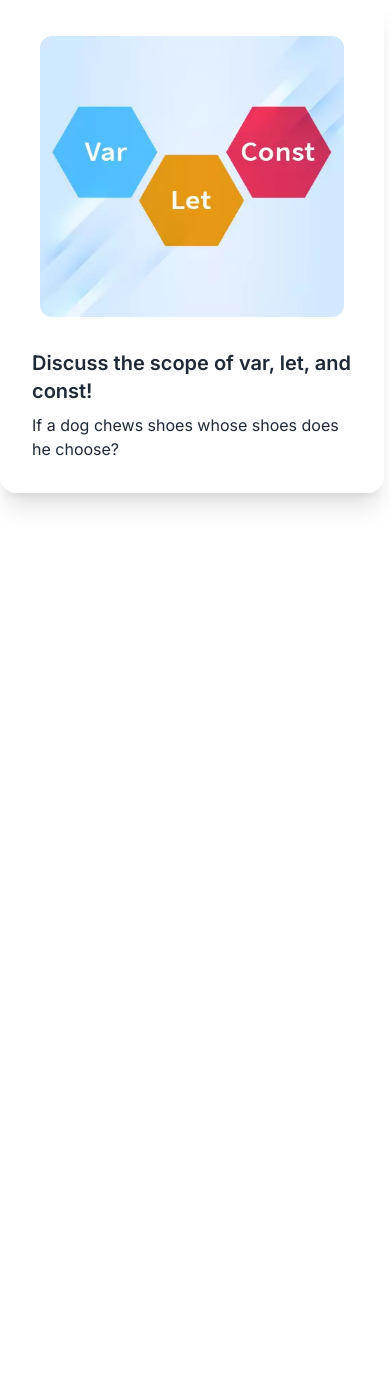
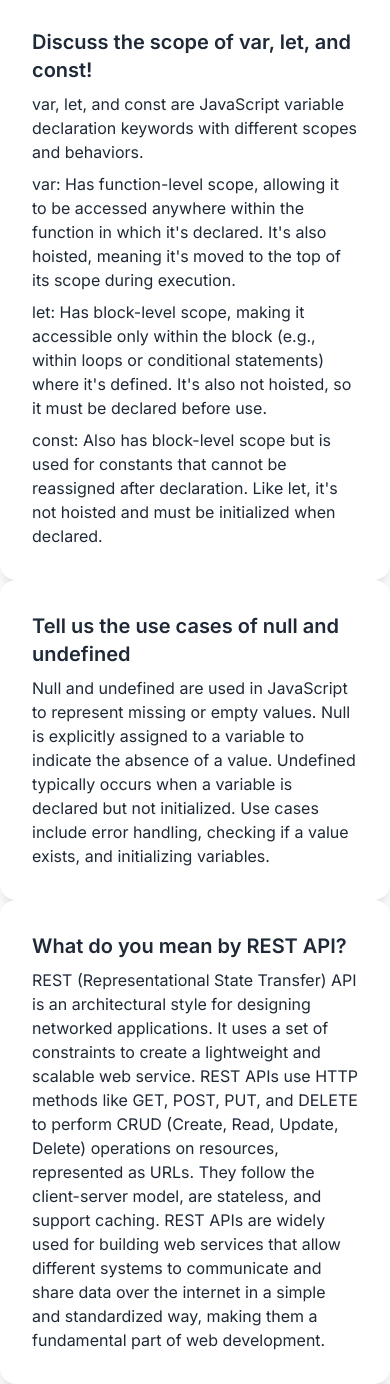
Before and after one commit to HasanurHasu/phtube-assignment, a plain HTML site: page blog.html in a window 390 px wide. Shown: the part 164-1548 px from the top of the page. Before the commit the page ends 844 px from the top, so only its background shows below. Drawn offline with nearby package versions, Linux system fonts and the light colour scheme; no server answers.

Commit message:
responsive

```diff
--- a/blog.html
+++ b/blog.html
@@ -41,15 +41,48 @@
 
             <div>
                 <div>
-                    <div class="card w-96 bg-base-100 shadow-xl">
-                        <figure class="px-10 pt-10">
-                          <img src="./images/var-let-and-const.jpg" alt="Shoes" class="rounded-xl" />
-                        </figure>
+                    <div class="card bg-base-100 shadow-xl">
                         <div class="card-body items-left text-left">
-                          <h2 class="card-title">Discuss the scope of var, let, and const!</h2>
-                          <p>If a dog chews shoes whose shoes does he choose?</p>
+                            <h2 class="card-title">Discuss the scope of var, let, and const!</h2>
+                            <p>
+                                var, let, and const are JavaScript variable declaration keywords with different scopes
+                                and behaviors.
+
+                            </p>
+                            <p>var: Has function-level scope, allowing it to be accessed anywhere within the function
+                                in which it's declared. It's also hoisted, meaning it's moved to the top of its scope
+                                during execution.</p>
+                            <p> let: Has block-level scope, making it accessible only within the block (e.g., within
+                                loops or conditional statements) where it's defined. It's also not hoisted, so it must
+                                be declared before use.</p>
+                            <p>const: Also has block-level scope but is used for constants that cannot be reassigned
+                                after declaration. Like let, it's not hoisted and must be initialized when declared.</p>
                         </div>
-                      </div>
+                    </div>
+
+                    <div class="card bg-base-100 shadow-xl">
+                        <div class="card-body items-left text-left">
+                            <h2 class="card-title">Tell us the use cases of null and undefined</h2>
+                            <p>Null and undefined are used in JavaScript to represent missing or empty values. Null is
+                                explicitly assigned to a variable to indicate the absence of a value. Undefined
+                                typically occurs when a variable is declared but not initialized. Use cases include
+                                error handling, checking if a value exists, and initializing variables.</p>
+                        </div>
+                    </div>
+                    <div class="card bg-base-100 shadow-xl">
+                        <div class="card-body items-left text-left">
+                            <h2 class="card-title">What do you mean by REST API?</h2>
+                            <p>REST (Representational State Transfer) API is an architectural style for designing
+                                networked applications. It uses a set of constraints to create a lightweight and
+                                scalable web service. REST APIs use HTTP methods like GET, POST, PUT, and DELETE to
+                                perform CRUD (Create, Read, Update, Delete) operations on resources, represented as
+                                URLs. They follow the client-server model, are stateless, and support caching. REST APIs
+                                are widely used for building web services that allow different systems to communicate
+                                and share data over the internet in a simple and standardized way, making them a
+                                fundamental part of web development.</p>
+                        </div>
+                    </div>
+
                 </div>
             </div>
         </section>
--- a/js/script.js
+++ b/js/script.js
@@ -37,16 +37,17 @@ const handleVideos = async (categoryId) => {
         </div
         `;
         }
-
+        const posteDate = document.getElementById('poste-date')
         sortedData.forEach(video => {
             // console.log(video);
 
             videoContainer.classList.add('grid')
             const videoDiv = document.createElement('div');
             videoDiv.innerHTML = `
-        <div class="hero w-76 rounded-lg  h-44 flex justify-end items-end" style="background-image: url(${video.thumbnail}); background-size: cover;">
-        <div id="poste-date" class="mb-3 mr-2 ">
-            <span class="text-white text-xs py-2 px-2 rounded-md bg-[#171717]">${video.others.posted_date ? secondsToHoursMinute(video.others.posted_date) : ""}</span>
+            <div class="card">
+            <div class=" rounded-lg w-96 h-52 md:w-60 md:h-36 lg:w-72 lg:h-44 flex justify-end items-end" style="background-image: url(${video.thumbnail}); background-size: cover;">
+            <div  class="mb-3 mr-2 ">
+                <p id="poste-date" class="text-white text-xs py-2  rounded-md bg-[#171717]">${video.others.posted_date ? secondsToHoursMinute(video.others.posted_date) : ""}</p>
             </div>
         </div>
         <div class="flex justify-start items-start gap-3 mt-3">
@@ -63,6 +64,7 @@ const handleVideos = async (categoryId) => {
                 <p class="text-sm font-normal">${video.others.views}</p>
             </div>
         </div>
+            </div>
         `
             videoContainer.appendChild(videoDiv);
         })
@@ -76,7 +78,7 @@ const handleVideos = async (categoryId) => {
         var m = Math.floor(seconds % 3600 / 60);
 
         var hoursDisplay = h + " hrs ";
-        var minuteDisplay = m + " min ago";
+        var minuteDisplay = m + " min ago ";
 
         return hoursDisplay + minuteDisplay;
 
```
Also changed, not shown: index.html (+10 -4 lines). Lines whose indentation alone changed are shown as unchanged.
